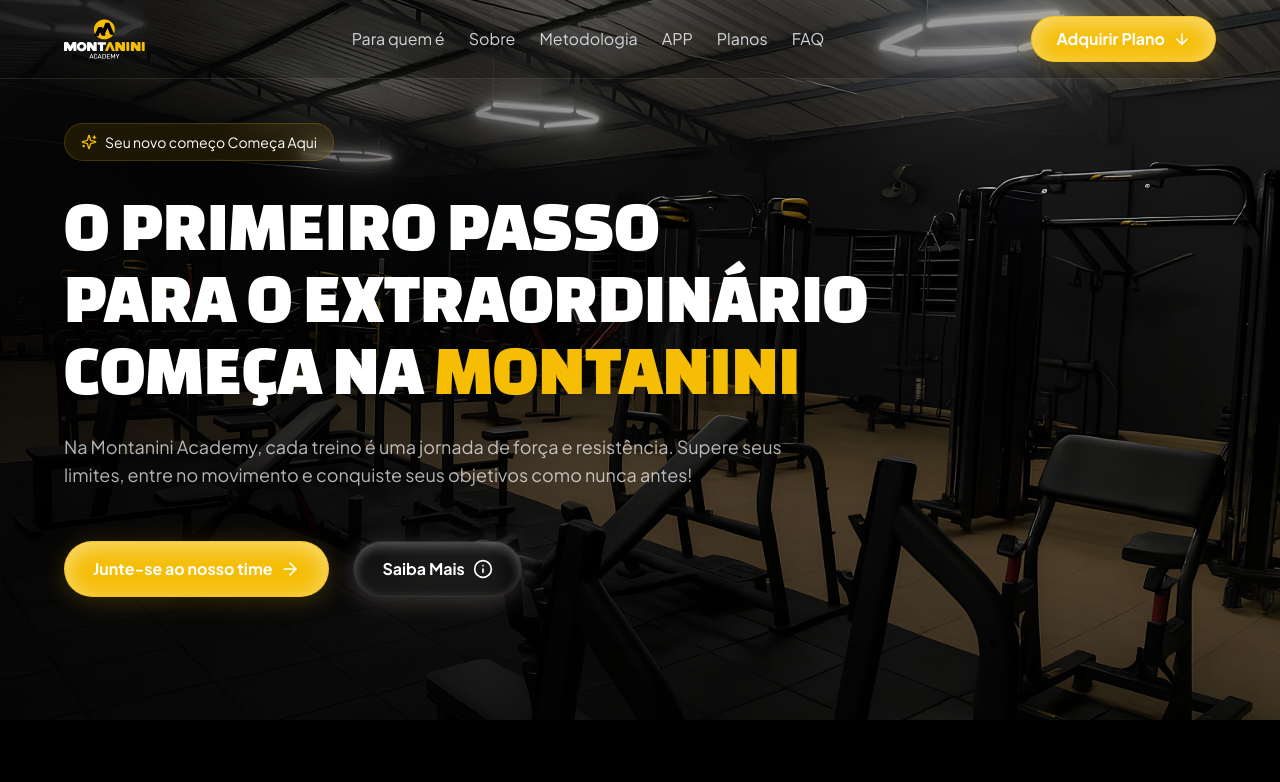
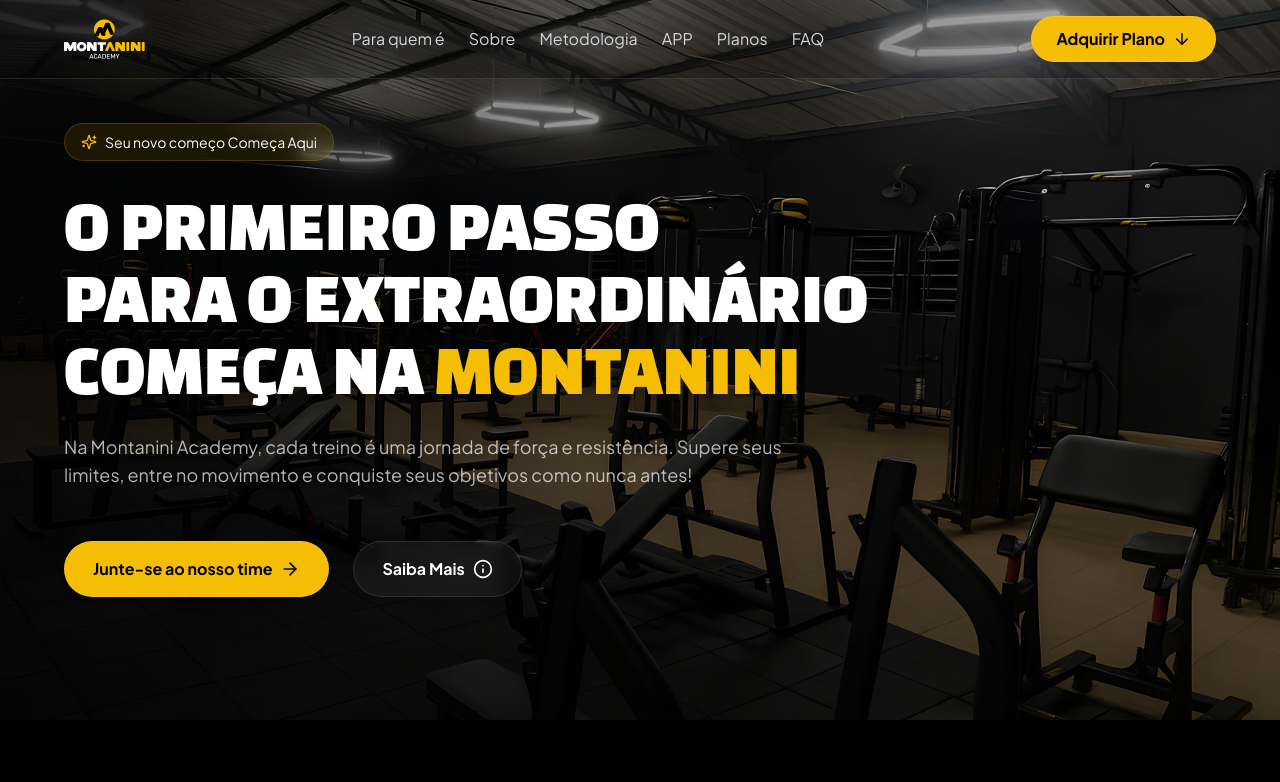
Before and after one commit to Gabriel-Vignoli/FitPlan-Landing-Page, a React (Vite) app: page / in a window 1280 px wide. Shown: the top 782 px of the page. Built offline with nearby package versions, Linux system fonts and the light colour scheme.

Commit message:
style: suavilizar sombra do botão

```diff
--- a/src/components/Button.jsx
+++ b/src/components/Button.jsx
@@ -12,14 +12,14 @@
   const [isHovered, setIsHovered] = useState(false);
 
   const baseStyles =
-    "relative rounded-full border px-7 py-4 text-button font-jakarta font-bold text-white transition-all duration-300 ease-in-out overflow-hidden transform";
+    "relative rounded-full border px-7 py-4 text-button font-jakarta font-semibold transition-all duration-300 ease-in-out overflow-hidden transform shadow-md";
 
   const variantStyles = {
-    primary: `bg-primary border-white/10 shadow-button ${
-      isHovered ? "bg-yellow-500 scale-105 shadow-lg" : ""
+    primary: `bg-primary border-white/10 text-black ${
+      isHovered ? "bg-yellow-500 scale-105" : ""
     }`,
-    secondary: `bg-white/5 border-white/10 shadow-[0_4px_24px_rgba(255,225,219,0.2),inset_0_4px_12px_rgba(255,255,255,0.3)] backdrop-blur ${
-      isHovered ? "bg-white/15 scale-105 shadow-xl border-white/20" : ""
+    secondary: `bg-white/5 text-white border-white/10 shadow-[0_4px_24px_rgba(255,225,219,0.2),inset_0_4px_12px_rgba(255,255,255,0.3)] backdrop-blur ${
+      isHovered ? "bg-white/15 scale-105 border-white/20" : ""
     }`,
   };
 
@@ -50,7 +50,7 @@
         {icon && (
           <span
             className={`transition-transform duration-300 ${
-              isHovered ? "scale-110" : ""
+              isHovered ? "scale-100" : ""
             }`}
           >
             {icon}
```
